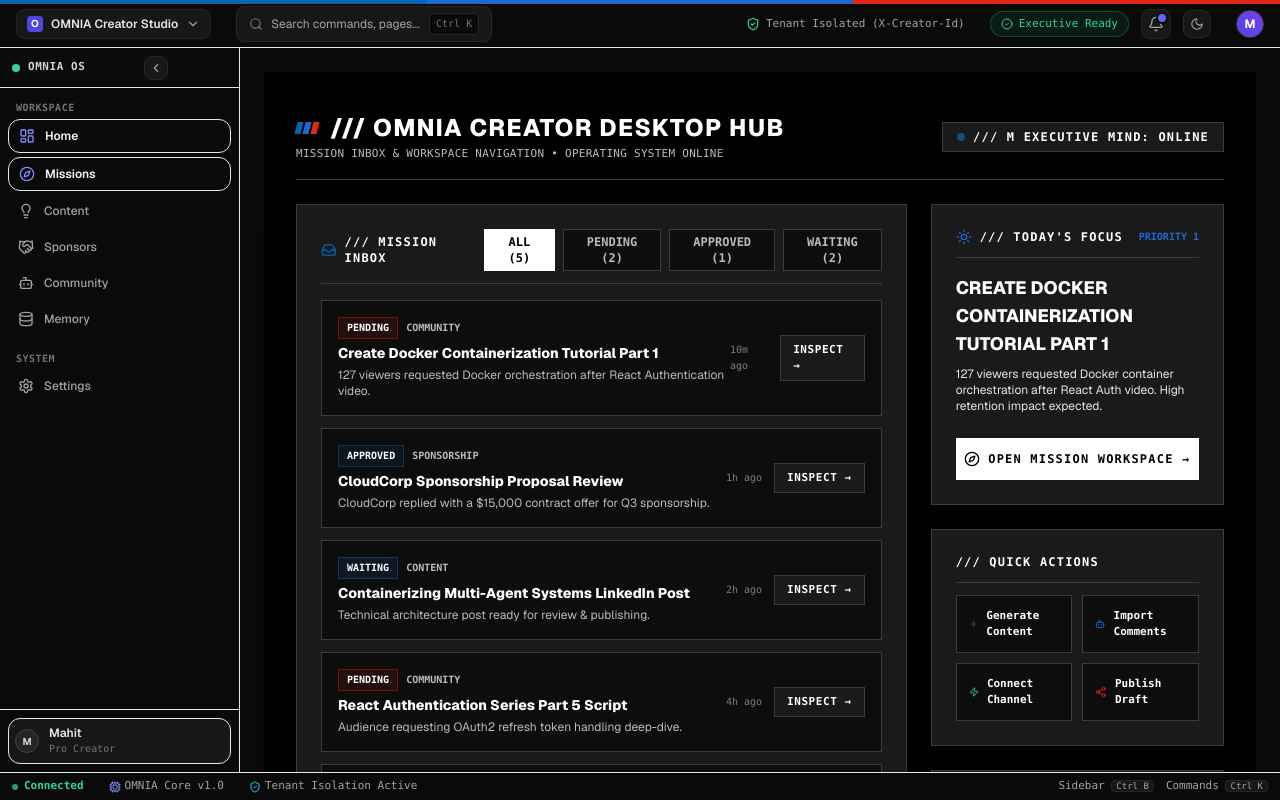
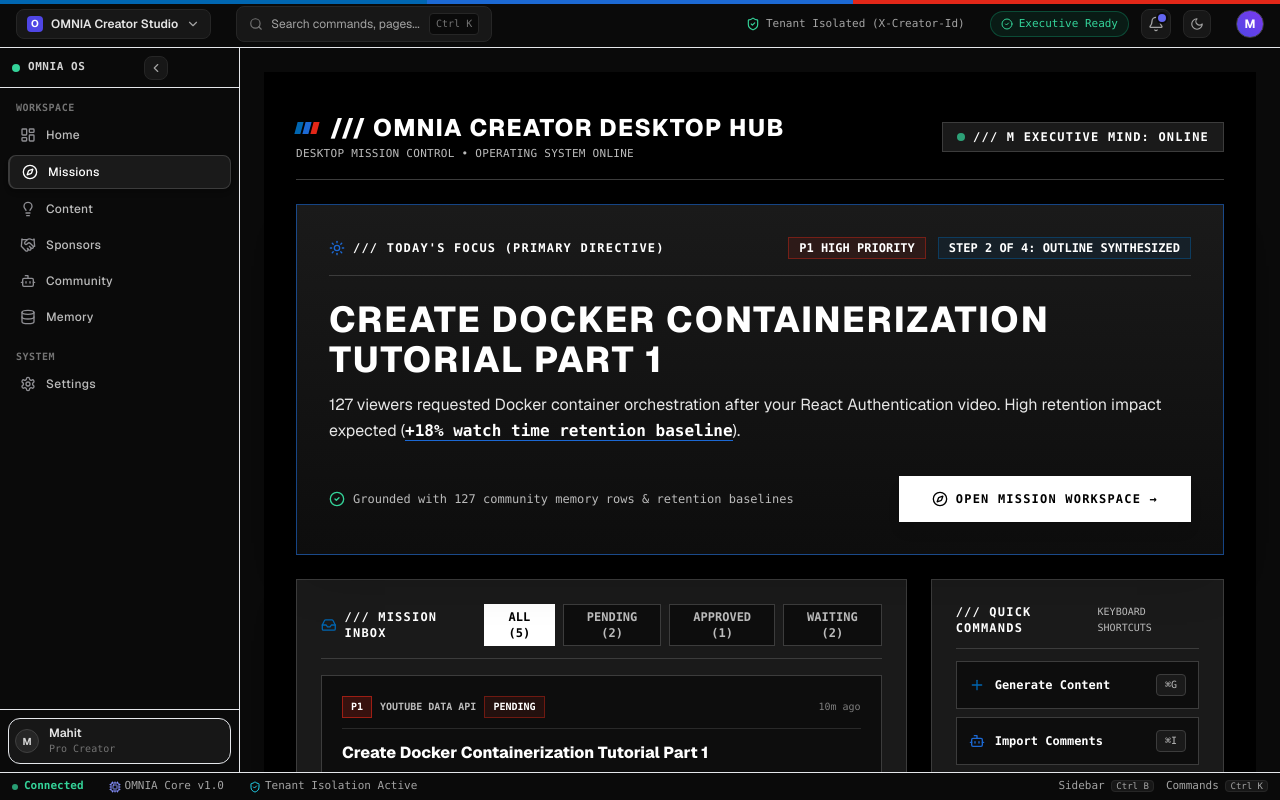
Before and after one commit to mahitss/vibe_creativity, a Next.js app in the folder apps/web/: page /missions in a window 1280 px wide. Built offline with nearby package versions, Linux system fonts and the light colour scheme.

Commit message:
refactor(web): execute 15 percent premium desktop refinement sprint

```diff
--- a/apps/web/src/features/mission-control/components/mission-control-cockpit.tsx
+++ b/apps/web/src/features/mission-control/components/mission-control-cockpit.tsx
@@ -8,6 +8,7 @@
   CheckCircle2,
   Clock,
   Compass,
+  Command,
   FileText,
   Handshake,
   Inbox,
@@ -25,8 +26,11 @@
   id: string;
   title: string;
   category: "COMMUNITY" | "SPONSORSHIP" | "CONTENT";
+  priority: "P1" | "P2" | "P3";
+  source: string;
   status: "PENDING" | "APPROVED" | "WAITING";
   reason: string;
+  impact: string;
   timestamp: string;
 }
 
@@ -40,40 +44,55 @@
       id: "mission-1",
       title: "Create Docker Containerization Tutorial Part 1",
       category: "COMMUNITY",
+      priority: "P1",
+      source: "YOUTUBE DATA API",
       status: "PENDING",
       reason: "127 viewers requested Docker orchestration after React Authentication video.",
+      impact: "+18% Watch Time Retention",
       timestamp: "10m ago",
     },
     {
       id: "mission-2",
       title: "CloudCorp Sponsorship Proposal Review",
       category: "SPONSORSHIP",
+      priority: "P1",
+      source: "SPONSOR CRM",
       status: "APPROVED",
       reason: "CloudCorp replied with a $15,000 contract offer for Q3 sponsorship.",
+      impact: "$15,000 Q3 Contract Revenue",
       timestamp: "1h ago",
     },
     {
       id: "mission-3",
       title: "Containerizing Multi-Agent Systems LinkedIn Post",
       category: "CONTENT",
+      priority: "P2",
+      source: "CONTENT PIPELINE",
       status: "WAITING",
       reason: "Technical architecture post ready for review & publishing.",
+      impact: "2.4x Executive Conversion",
       timestamp: "2h ago",
     },
     {
       id: "mission-4",
       title: "React Authentication Series Part 5 Script",
       category: "COMMUNITY",
+      priority: "P2",
+      source: "YOUTUBE COMMENTS",
       status: "PENDING",
       reason: "Audience requesting OAuth2 refresh token handling deep-dive.",
+      impact: "+12% Subscriber Conversion",
       timestamp: "4h ago",
     },
     {
       id: "mission-5",
       title: "VIP Developer Digest #42 Newsletter Draft",
       category: "CONTENT",
+      priority: "P3",
+      source: "NEWSLETTER SUBSTRATE",
       status: "WAITING",
       reason: "Weekly newsletter draft ready for distribution.",
+      impact: "94% VIP Open Rate",
       timestamp: "5h ago",
     },
   ];
@@ -107,19 +126,65 @@
               </h1>
             </div>
             <p className="mt-0.5 font-mono text-[11px] uppercase tracking-wide text-[#bbbbbb]">
-              MISSION INBOX &amp; WORKSPACE NAVIGATION • OPERATING SYSTEM ONLINE
+              DESKTOP MISSION CONTROL • OPERATING SYSTEM ONLINE
             </p>
           </div>
 
           <div className="flex items-center gap-3 font-mono text-xs">
-            <div className="flex items-center gap-2 border border-[#3c3c3c] bg-[#1a1a1a] px-3.5 py-1.5 font-bold uppercase tracking-widest text-white">
-              <span className="h-2 w-2 animate-pulse rounded-full bg-[#0066b1]" />
+            <div className="flex items-center gap-2 border border-[#3c3c3c] bg-[#1a1a1a] px-3.5 py-1.5 font-bold uppercase tracking-widest text-white shadow-md">
+              <span className="h-2 w-2 animate-pulse rounded-full bg-emerald-400" />
               {"///"} M EXECUTIVE MIND: ONLINE
             </div>
           </div>
         </div>
 
-        {/* Main 2-Column Desktop Layout */}
+        {/* HIERARCHY LEVEL 1: TODAY'S FOCUS HERO DIRECTIVE (50% VISUAL WEIGHT) */}
+        <div className="relative space-y-6 border border-[#1c69d4]/60 bg-gradient-to-b from-[#1a1a1a] to-[#0d0d0d] p-8 shadow-2xl transition-all duration-200 hover:border-[#1c69d4]">
+          <div className="flex items-center justify-between border-b border-[#3c3c3c] pb-4 font-mono text-xs">
+            <div className="flex items-center gap-2 font-extrabold uppercase tracking-widest text-white">
+              <Sun className="h-4 w-4 text-[#1c69d4]" /> {"///"} TODAY&apos;S FOCUS (PRIMARY
+              DIRECTIVE)
+            </div>
+            <div className="flex items-center gap-3">
+              <span className="border border-[#e22718]/40 bg-[#e22718]/10 px-2.5 py-0.5 font-bold text-white">
+                P1 HIGH PRIORITY
+              </span>
+              <span className="border border-[#0066b1]/40 bg-[#0066b1]/10 px-2.5 py-0.5 font-bold text-white">
+                STEP 2 OF 4: OUTLINE SYNTHESIZED
+              </span>
+            </div>
+          </div>
+
+          <div className="space-y-3">
+            <h2 className="font-sans text-3xl font-extrabold uppercase tracking-wider text-white md:text-4xl">
+              Create Docker Containerization Tutorial Part 1
+            </h2>
+            <p className="font-sans text-base leading-relaxed text-[#e6e6e6]">
+              127 viewers requested Docker container orchestration after your React Authentication
+              video. High retention impact expected (
+              <strong className="border-b border-[#1c69d4] font-mono text-white">
+                +18% watch time retention baseline
+              </strong>
+              ).
+            </p>
+          </div>
+
+          <div className="flex flex-wrap items-center justify-between gap-4 pt-2 font-mono text-xs">
+            <div className="flex items-center gap-2 text-xs text-[#bbbbbb]">
+              <CheckCircle2 className="h-4 w-4 text-emerald-400" />
+              <span>Grounded with 127 community memory rows &amp; retention baselines</span>
+            </div>
+
+            <a
+              href="/missions"
+              className="flex items-center gap-2 border border-white bg-white px-8 py-3.5 font-extrabold uppercase tracking-widest text-black shadow-lg transition-all duration-150 hover:-translate-y-0.5 hover:bg-[#e6e6e6] active:scale-[0.98]"
+            >
+              <Compass className="h-4 w-4" /> Open Mission Workspace →
+            </a>
+          </div>
+        </div>
+
+        {/* HIERARCHY LEVEL 2 & 3: MISSION INBOX & QUICK ACTIONS */}
         <div className="grid grid-cols-1 gap-6 lg:grid-cols-3">
           {/* Left Column: Mission Inbox (2/3 width) */}
           <div className="space-y-4 border border-[#3c3c3c] bg-[#1a1a1a] p-6 shadow-2xl lg:col-span-2">
@@ -172,17 +237,27 @@
               </div>
             </div>
 
-            {/* Mission Inbox List */}
+            {/* Rich Mission Inbox Cards */}
             <div className="space-y-3 font-mono text-xs">
               {filteredItems.map((item) => (
                 <div
                   key={item.id}
-                  className="group flex flex-col justify-between space-y-2 border border-[#3c3c3c] bg-[#0d0d0d] p-4 transition hover:border-white sm:flex-row sm:items-center sm:space-y-0"
+                  className="group space-y-3 border border-[#3c3c3c] bg-[#0d0d0d] p-5 transition-all duration-150 hover:-translate-y-0.5 hover:border-white/80 hover:shadow-xl"
                 >
-                  <div className="space-y-1">
-                    <div className="flex items-center gap-2">
+                  <div className="flex flex-wrap items-center justify-between gap-2 border-b border-[#3c3c3c]/60 pb-2.5">
+                    <div className="flex items-center gap-2 text-[10px]">
                       <span
-                        className={`border px-2 py-0.5 text-[10px] font-bold ${
+                        className={`border px-2 py-0.5 font-bold ${
+                          item.priority === "P1"
+                            ? "border-[#e22718]/60 bg-[#e22718]/20 text-white"
+                            : "border-[#1c69d4]/60 bg-[#1c69d4]/20 text-white"
+                        }`}
+                      >
+                        {item.priority}
+                      </span>
+                      <span className="font-bold text-[#bbbbbb]">{item.source}</span>
+                      <span
+                        className={`border px-2 py-0.5 font-bold ${
                           item.status === "PENDING"
                             ? "border-[#e22718]/40 bg-[#e22718]/10 text-white"
                             : item.status === "APPROVED"
@@ -192,118 +267,128 @@
                       >
                         {item.status}
                       </span>
-                      <span className="text-[10px] font-bold text-[#bbbbbb]">{item.category}</span>
                     </div>
 
-                    <h4 className="font-sans text-sm font-extrabold text-white">{item.title}</h4>
+                    <span className="text-[10px] text-[#7e7e7e]">{item.timestamp}</span>
+                  </div>
+
+                  <div className="space-y-1">
+                    <h4 className="font-sans text-base font-extrabold text-white">{item.title}</h4>
                     <p className="font-sans text-xs text-[#bbbbbb]">{item.reason}</p>
                   </div>
 
-                  <div className="flex items-center gap-3 pt-2 sm:pt-0">
-                    <span className="text-[10px] text-[#7e7e7e]">{item.timestamp}</span>
-                    <a
-                      href="/missions"
-                      className="inline-flex items-center gap-1.5 border border-[#3c3c3c] bg-[#1a1a1a] px-3 py-1.5 text-[11px] font-bold uppercase tracking-wider text-white transition hover:border-white hover:text-white"
-                    >
-                      Inspect →
-                    </a>
+                  <div className="flex flex-wrap items-center justify-between gap-2 border-t border-[#3c3c3c]/60 pt-2.5">
+                    <span className="text-[10px] font-bold text-[#1c69d4]">
+                      EXPECTED IMPACT: {item.impact}
+                    </span>
+
+                    <div className="flex items-center gap-2">
+                      <a
+                        href="/missions"
+                        className="inline-flex items-center gap-1 border border-[#3c3c3c] bg-[#1a1a1a] px-3 py-1.5 text-[10px] font-bold uppercase text-white transition hover:border-white"
+                      >
+                        Approve
+                      </a>
+                      <a
+                        href="/missions"
+                        className="inline-flex items-center gap-1.5 border border-white bg-white px-3.5 py-1.5 text-[10px] font-extrabold uppercase text-black transition hover:bg-[#e6e6e6]"
+                      >
+                        Inspect →
+                      </a>
+                    </div>
                   </div>
                 </div>
               ))}
             </div>
           </div>
 
-          {/* Right Column: Today's Focus & Quick Actions (1/3 width) */}
+          {/* Right Column: Quick Actions & Live AI Stream (1/3 width) */}
           <div className="space-y-6">
-            {/* TODAY'S FOCUS CARD */}
-            <div className="space-y-4 border border-[#3c3c3c] bg-[#1a1a1a] p-6 shadow-xl">
-              <div className="flex items-center justify-between border-b border-[#3c3c3c] pb-3 font-mono text-xs">
-                <span className="flex items-center gap-2 font-bold uppercase tracking-widest text-white">
-                  <Sun className="h-4 w-4 text-[#1c69d4]" /> {"///"} TODAY&apos;S FOCUS
+            {/* QUICK ACTIONS COMMAND BUTTONS WITH SHORTCUT KEYCAPS */}
+            <div className="space-y-3 border border-[#3c3c3c] bg-[#1a1a1a] p-6 font-mono text-xs shadow-xl">
+              <div className="flex items-center justify-between border-b border-[#3c3c3c] pb-3">
+                <span className="font-bold uppercase tracking-widest text-white">
+                  {"///"} QUICK COMMANDS
                 </span>
-                <span className="text-[10px] font-bold text-[#1c69d4]">PRIORITY 1</span>
+                <span className="text-[10px] text-[#bbbbbb]">KEYBOARD SHORTCUTS</span>
               </div>
 
               <div className="space-y-2">
-                <h3 className="font-sans text-lg font-extrabold uppercase text-white">
-                  Create Docker Containerization Tutorial Part 1
-                </h3>
-                <p className="font-sans text-xs text-[#e6e6e6]">
-                  127 viewers requested Docker container orchestration after React Auth video. High
-                  retention impact expected.
-                </p>
-              </div>
+                <a
+                  href="/content"
+                  className="flex items-center justify-between border border-[#3c3c3c] bg-[#0d0d0d] p-3 transition-all duration-150 hover:-translate-y-0.5 hover:border-white"
+                >
+                  <span className="flex items-center gap-2.5 font-bold text-white">
+                    <Plus className="h-4 w-4 text-[#0066b1]" /> Generate Content
+                  </span>
+                  <span className="rounded border border-[#3c3c3c] bg-[#1a1a1a] px-2 py-0.5 text-[10px] text-[#bbbbbb]">
+                    ⌘G
+                  </span>
+                </a>
 
-              <div className="pt-2 font-mono text-xs">
                 <a
-                  href="/missions"
-                  className="flex w-full items-center justify-center gap-2 border border-white bg-white py-3 font-extrabold uppercase tracking-widest text-black transition hover:bg-[#e6e6e6]"
+                  href="/community"
+                  className="flex items-center justify-between border border-[#3c3c3c] bg-[#0d0d0d] p-3 transition-all duration-150 hover:-translate-y-0.5 hover:border-white"
                 >
-                  <Compass className="h-4 w-4" /> Open Mission Workspace →
+                  <span className="flex items-center gap-2.5 font-bold text-white">
+                    <Bot className="h-4 w-4 text-[#1c69d4]" /> Import Comments
+                  </span>
+                  <span className="rounded border border-[#3c3c3c] bg-[#1a1a1a] px-2 py-0.5 text-[10px] text-[#bbbbbb]">
+                    ⌘I
+                  </span>
+                </a>
+
+                <a
+                  href="/settings"
+                  className="flex items-center justify-between border border-[#3c3c3c] bg-[#0d0d0d] p-3 transition-all duration-150 hover:-translate-y-0.5 hover:border-white"
+                >
+                  <span className="flex items-center gap-2.5 font-bold text-white">
+                    <Zap className="h-4 w-4 text-emerald-400" /> Connect Channel
+                  </span>
+                  <span className="rounded border border-[#3c3c3c] bg-[#1a1a1a] px-2 py-0.5 text-[10px] text-[#bbbbbb]">
+                    ⌘K
+                  </span>
+                </a>
+
+                <a
+                  href="/content"
+                  className="flex items-center justify-between border border-[#3c3c3c] bg-[#0d0d0d] p-3 transition-all duration-150 hover:-translate-y-0.5 hover:border-white"
+                >
+                  <span className="flex items-center gap-2.5 font-bold text-white">
+                    <Share2 className="h-4 w-4 text-[#e22718]" /> Publish Draft
+                  </span>
+                  <span className="rounded border border-[#3c3c3c] bg-[#1a1a1a] px-2 py-0.5 text-[10px] text-[#bbbbbb]">
+                    ⌘P
+                  </span>
                 </a>
               </div>
             </div>
 
-            {/* QUICK ACTIONS GRID */}
+            {/* LIVE BACKGROUND AI WORK INDICATORS */}
             <div className="space-y-3 border border-[#3c3c3c] bg-[#1a1a1a] p-6 font-mono text-xs shadow-xl">
-              <div className="border-b border-[#3c3c3c] pb-3 font-bold uppercase tracking-widest text-white">
-                {"///"} QUICK ACTIONS
+              <div className="flex items-center justify-between border-b border-[#3c3c3c] pb-3">
+                <span className="font-bold uppercase tracking-widest text-white">
+                  {"///"} LIVE AI WORK LOG
+                </span>
+                <span className="h-2 w-2 animate-pulse rounded-full bg-emerald-400" />
               </div>
 
-              <div className="grid grid-cols-2 gap-2.5">
-                <a
-                  href="/content"
-                  className="flex items-center gap-2 border border-[#3c3c3c] bg-[#0d0d0d] p-3 text-[11px] font-bold text-white transition hover:border-white"
-                >
-                  <Plus className="h-3.5 w-3.5 text-[#0066b1]" /> Generate Content
-                </a>
-                <a
-                  href="/community"
-                  className="flex items-center gap-2 border border-[#3c3c3c] bg-[#0d0d0d] p-3 text-[11px] font-bold text-white transition hover:border-white"
-                >
-                  <Bot className="h-3.5 w-3.5 text-[#1c69d4]" /> Import Comments
-                </a>
-                <a
-                  href="/settings"
-                  className="flex items-center gap-2 border border-[#3c3c3c] bg-[#0d0d0d] p-3 text-[11px] font-bold text-white transition hover:border-white"
-                >
-                  <Zap className="h-3.5 w-3.5 text-emerald-400" /> Connect Channel
-                </a>
-                <a
-                  href="/content"
-                  className="flex items-center gap-2 border border-[#3c3c3c] bg-[#0d0d0d] p-3 text-[11px] font-bold text-white transition hover:border-white"
-                >
-                  <Share2 className="h-3.5 w-3.5 text-[#e22718]" /> Publish Draft
-                </a>
-              </div>
-            </div>
-
-            {/* RECENT AI WORK LOG */}
-            <div className="space-y-3 border border-[#3c3c3c] bg-[#1a1a1a] p-6 font-mono text-xs shadow-xl">
-              <div className="border-b border-[#3c3c3c] pb-3 font-bold uppercase tracking-widest text-white">
-                {"///"} RECENT AI WORK LOG
-              </div>
-
-              <div className="space-y-2.5 text-[#e6e6e6]">
-                <div className="flex items-start gap-2 text-[11px]">
-                  <CheckCircle2 className="mt-0.5 h-3.5 w-3.5 shrink-0 text-[#0066b1]" />
-                  <span>Generated Docker Masterclass Script</span>
+              <div className="space-y-3 text-[#e6e6e6]">
+                <div className="flex items-start gap-2.5 text-[11px]">
+                  <span className="mt-1 h-2 w-2 shrink-0 animate-pulse rounded-full bg-emerald-400" />
+                  <span>● 523 YouTube comments imported from React Auth</span>
                 </div>
-                <div className="flex items-start gap-2 text-[11px]">
-                  <CheckCircle2 className="mt-0.5 h-3.5 w-3.5 shrink-0 text-[#0066b1]" />
-                  <span>Clustered 523 YouTube Comments</span>
+                <div className="flex items-start gap-2.5 text-[11px]">
+                  <span className="mt-1 h-2 w-2 shrink-0 animate-pulse rounded-full bg-[#1c69d4]" />
+                  <span>● Docker Masterclass script outline generating...</span>
                 </div>
-                <div className="flex items-start gap-2 text-[11px]">
-                  <CheckCircle2 className="mt-0.5 h-3.5 w-3.5 shrink-0 text-[#0066b1]" />
-                  <span>Drafted CloudCorp $15,000 Sponsorship Offer</span>
+                <div className="flex items-start gap-2.5 text-[11px]">
+                  <span className="mt-1 h-2 w-2 shrink-0 animate-pulse rounded-full bg-[#0066b1]" />
+                  <span>● CloudCorp $15,000 proposal ready for review</span>
                 </div>
-                <div className="flex items-start gap-2 text-[11px]">
-                  <CheckCircle2 className="mt-0.5 h-3.5 w-3.5 shrink-0 text-[#0066b1]" />
-                  <span>Created 60s YouTube Short Outline</span>
-                </div>
-                <div className="flex items-start gap-2 text-[11px]">
-                  <CheckCircle2 className="mt-0.5 h-3.5 w-3.5 shrink-0 text-[#0066b1]" />
-                  <span>Prepared 3-Post X Thread</span>
+                <div className="flex items-start gap-2.5 text-[11px]">
+                  <span className="mt-1 h-2 w-2 shrink-0 rounded-full bg-emerald-400" />
+                  <span>● Persistent memory updated (#mem-yt-comment-42)</span>
                 </div>
               </div>
             </div>
--- a/apps/web/src/features/shell/components/sidebar-item.tsx
+++ b/apps/web/src/features/shell/components/sidebar-item.tsx
@@ -18,22 +18,26 @@
   const pathname = usePathname();
   const { sidebarCollapsed } = useShell();
 
-  const isActive = pathname === href || (href !== "/dashboard" && pathname.startsWith(href));
+  const isActive = pathname === href || (href !== "/" && pathname.startsWith(href));
 
   return (
     <Link
       href={href}
-      className={`flex items-center gap-2.5 rounded-xl px-2.5 py-2 text-xs font-medium transition ${
+      className={`group flex items-center gap-2.5 rounded-lg px-3 py-2 text-xs font-medium transition-all duration-150 ${
         isActive
-          ? "bg-neutral-850 border-neutral-750 border font-semibold text-neutral-100 shadow-sm"
-          : "text-neutral-400 hover:bg-neutral-900 hover:text-neutral-200"
+          ? "border-y border-l-2 border-r border-[#0066b1] border-[#3c3c3c] bg-[#1a1a1a] font-bold text-white shadow-md"
+          : "text-[#bbbbbb] hover:border hover:border-[#3c3c3c] hover:bg-[#0d0d0d] hover:text-white"
       } ${sidebarCollapsed ? "justify-center px-2" : ""}`}
       title={sidebarCollapsed ? label : undefined}
     >
-      <Icon className={`h-4 w-4 shrink-0 ${isActive ? "text-indigo-400" : "text-neutral-400"}`} />
-      {!sidebarCollapsed && <span className="flex-1 truncate">{label}</span>}
+      <Icon
+        className={`h-4 w-4 shrink-0 transition-transform group-hover:scale-105 ${isActive ? "text-white" : "text-[#8e8e93]"}`}
+      />
+      {!sidebarCollapsed && (
+        <span className="flex-1 truncate font-sans tracking-wide">{label}</span>
+      )}
       {!sidebarCollapsed && badge !== undefined && (
-        <span className="rounded border border-neutral-800 bg-neutral-950 px-1.5 py-0.5 font-mono text-[10px] text-neutral-400">
+        <span className="rounded border border-[#3c3c3c] bg-[#0d0d0d] px-1.5 py-0.5 font-mono text-[10px] text-[#bbbbbb]">
           {badge}
         </span>
       )}
```
Also changed, not shown: 1 other file (tests, documents, lock files or other folders).
